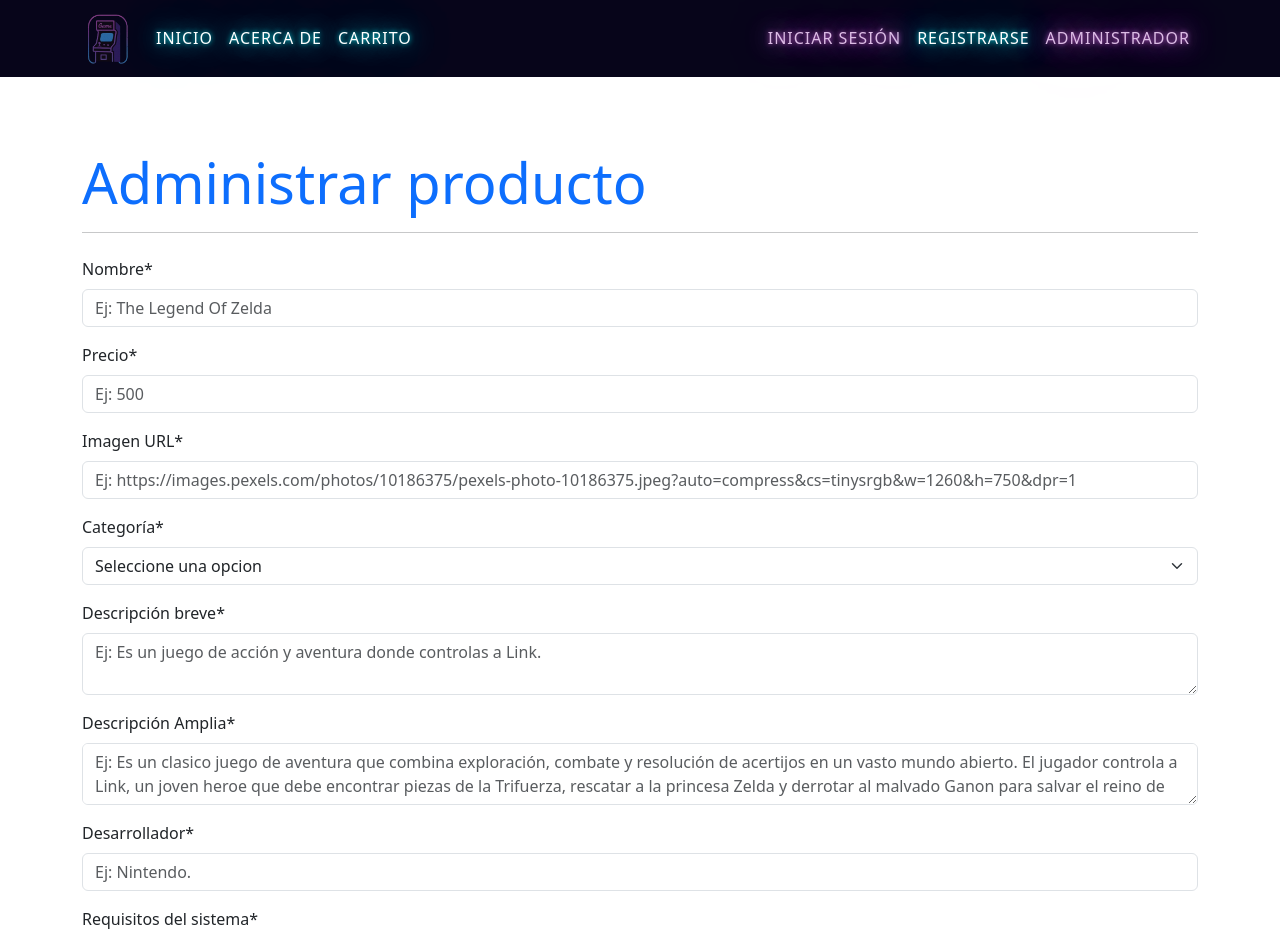
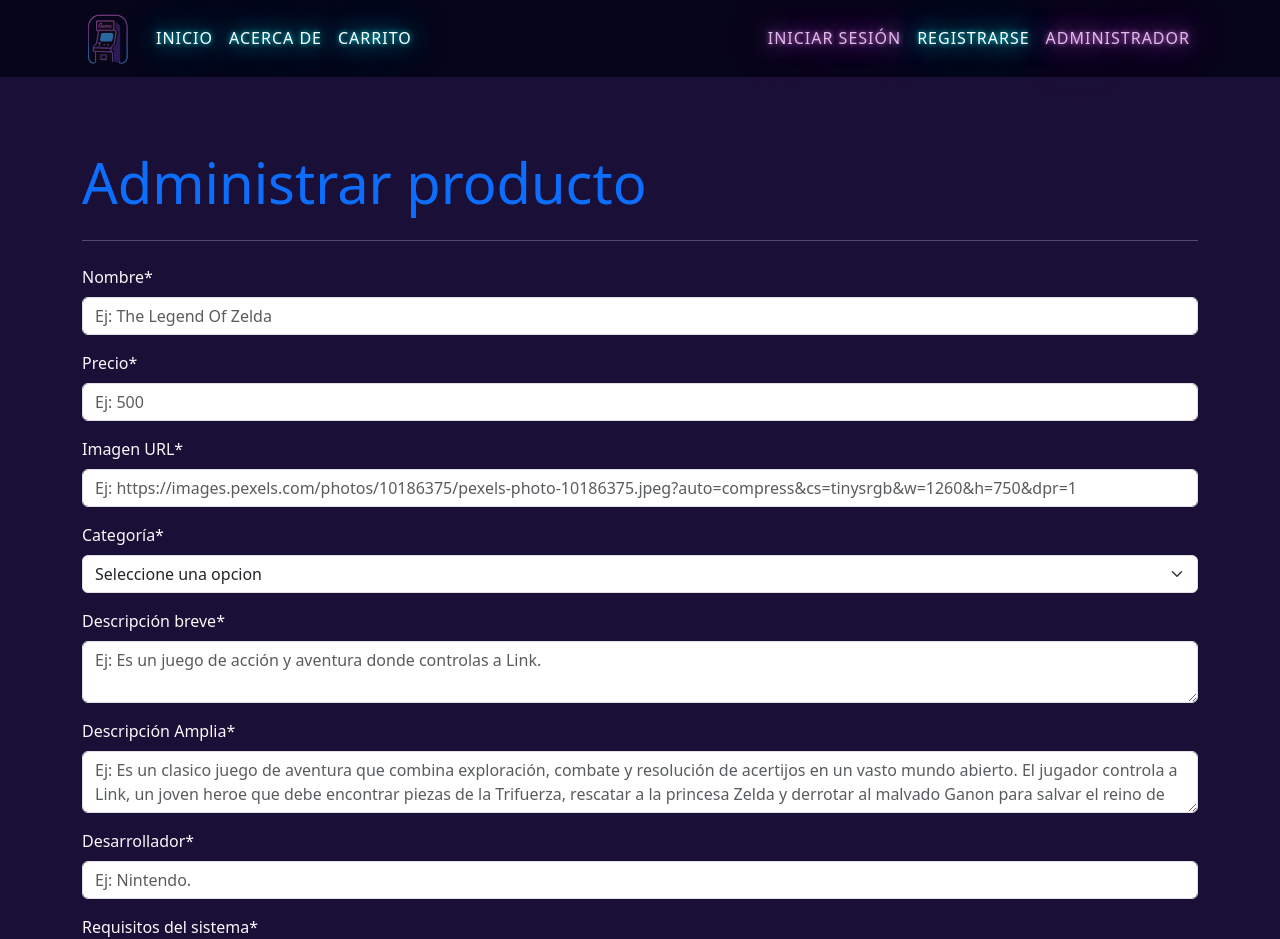
Before and after one commit to AcostaCl/Ecommerce-Gamer-React, a React (Vite) app: page /administrador/crear in a window 1280 px wide. Shown: the top 939 px of the page. Built offline with nearby package versions, Linux system fonts and the light colour scheme.

Commit message:
se agregó sweetalert en el onsubmit del formulario

```diff
--- a/src/components/pages/productos/FormularioProducto.jsx
+++ b/src/components/pages/productos/FormularioProducto.jsx
@@ -1,6 +1,6 @@
 import { Form, Button } from "react-bootstrap";
 import { useForm } from "react-hook-form";
-
+import Swal from "sweetalert2";
 const FormularioProducto = () => {
   const {
     register,
@@ -10,15 +10,20 @@ const FormularioProducto = () => {
     setValue,
   } = useForm();
   const onSubmit = (data) => {
-    console.log("Datos del formulario:", data);
+    console.log(data);
+    Swal.fire({
+      title: "Se agregó el juego con éxito!",
+      icon: "success",
+    });
+    reset();
   };
-
   return (
-    <section className="container py-4 min-vh-100">
+    <div className="bg-purpura">
+      <section className="container py-4 min-vh-100 ">
         <h2 className="display-4 mt-5 text-primary">Administrar producto</h2>
-      <hr />
+        <hr className="my-4 text-light" />
         <Form className="my-4" onSubmit={handleSubmit(onSubmit)}>
-        <Form.Group className="mb-3" controlId="formNombreJuego">
+          <Form.Group className="mb-3 text-light" controlId="formNombreJuego">
             <Form.Label>Nombre*</Form.Label>
             <Form.Control
               type="text"
@@ -37,7 +42,7 @@ const FormularioProducto = () => {
             />
             <Form.Text className="text-danger">{errors.message}</Form.Text>
           </Form.Group>
-        <Form.Group className="mb-3" controlId="formPrecio">
+          <Form.Group className="mb-3 text-light" controlId="formPrecio">
             <Form.Label>Precio*</Form.Label>
             <Form.Control
               type="number"
@@ -56,7 +61,7 @@ const FormularioProducto = () => {
             />
             <Form.Text className="text-danger">{errors.message}</Form.Text>
           </Form.Group>
-        <Form.Group className="mb-3" controlId="formImagen">
+          <Form.Group className="mb-3 text-light" controlId="formImagen">
             <Form.Label>Imagen URL*</Form.Label>
             <Form.Control
               type="text"
@@ -72,7 +77,7 @@ const FormularioProducto = () => {
             />
             <Form.Text className="text-danger">{errors.message}</Form.Text>
           </Form.Group>
-        <Form.Group className="mb-3" controlId="formCategoria">
+          <Form.Group className="mb-3 text-light" controlId="formCategoria">
             <Form.Label>Categoría*</Form.Label>
             <Form.Select
               {...register("categoria", {
@@ -90,7 +95,10 @@ const FormularioProducto = () => {
             </Form.Select>
             <Form.Text className="text-danger">{errors.message}</Form.Text>
           </Form.Group>
-        <Form.Group className="mb-3" controlId="formDescripcionBreve">
+          <Form.Group
+            className="mb-3 text-light"
+            controlId="formDescripcionBreve"
+          >
             <Form.Label>Descripción breve*</Form.Label>
             <Form.Control
               type="text"
@@ -112,7 +120,10 @@ const FormularioProducto = () => {
             />
             <Form.Text className="text-danger">{errors.message}</Form.Text>
           </Form.Group>
-        <Form.Group className="mb-3" controlId="formDescripcionAmplia">
+          <Form.Group
+            className="mb-3 text-light"
+            controlId="formDescripcionAmplia"
+          >
             <Form.Label>Descripción Amplia*</Form.Label>
             <Form.Control
               type="text"
@@ -134,7 +145,7 @@ const FormularioProducto = () => {
             />
             <Form.Text className="text-danger">{errors.message}</Form.Text>
           </Form.Group>
-        <Form.Group className="mb-3" controlId="formDesarrollador">
+          <Form.Group className="mb-3 text-light" controlId="formDesarrollador">
             <Form.Label>Desarrollador*</Form.Label>
             <Form.Control
               type="text"
@@ -153,7 +164,7 @@ const FormularioProducto = () => {
             />
             <Form.Text className="text-danger">{errors.message}</Form.Text>
           </Form.Group>
-        <Form.Group className="mb-3" controlId="formRequisitos">
+          <Form.Group className="mb-3 text-light" controlId="formRequisitos">
             <Form.Label>Requisitos del sistema*</Form.Label>
             <Form.Control
               type="text"
@@ -172,11 +183,12 @@ const FormularioProducto = () => {
             />
             <Form.Text className="text-danger">{errors.message}</Form.Text>
           </Form.Group>
-        <Button type="submit" variant="success">
+          <Button type="submit" variant="primary">
             Guardar
           </Button>
         </Form>
       </section>
+    </div>
   );
 };
 
```
Lines whose indentation alone changed are shown as unchanged.
